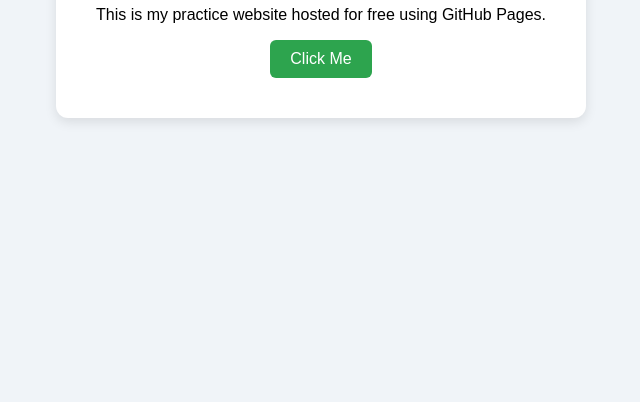
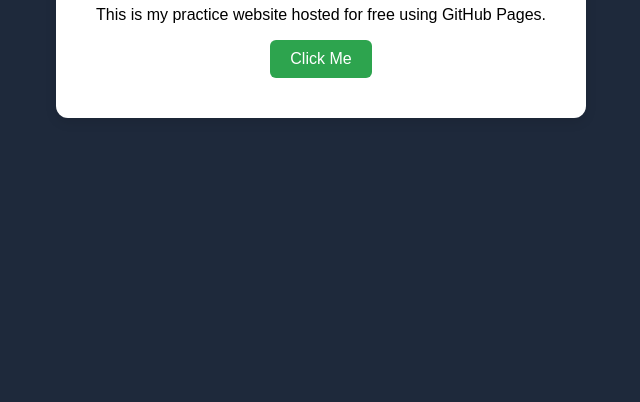
Before and after one commit to deepakudhwaniji/deepakudhwani.github.io, a plain HTML site: page index.html in a window 1280 px wide. Shown: the part 398-800 px from the top of the page, without its empty margins (319-959 px from the left). Drawn offline with Linux system fonts and the light colour scheme.

Commit message:
Change background color to #1e293b

```diff
--- a/style.css
+++ b/style.css
@@ -1,6 +1,6 @@
 body {
     font-family: Arial, sans-serif;
-    background-color: #f0f4f8;
+    background-color: #1e293b;
     display: flex;
     justify-content: center;
     align-items: center;
```
